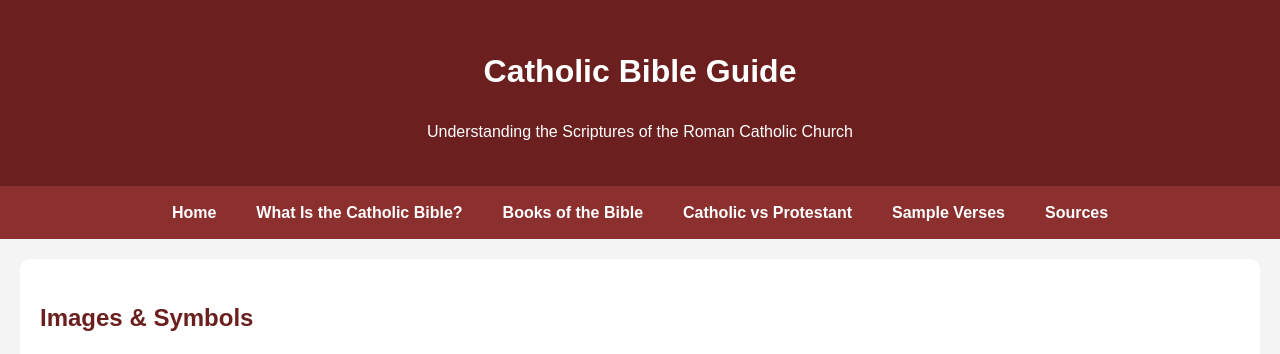
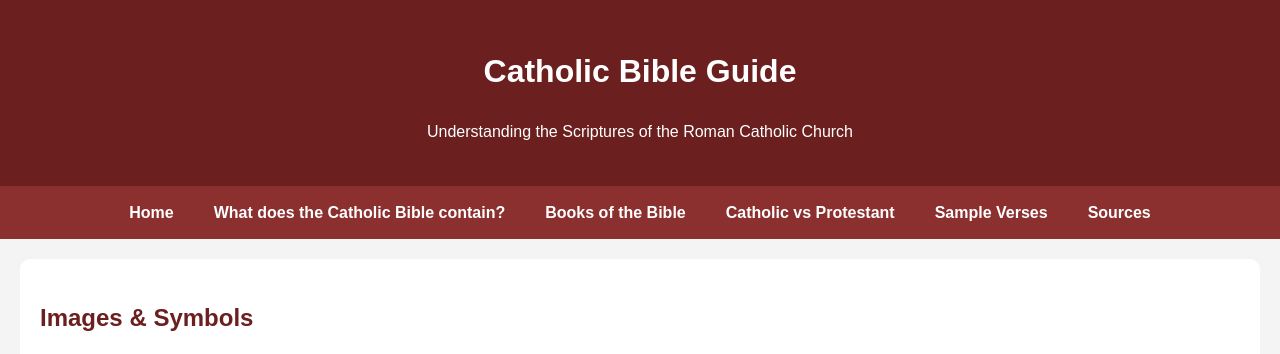
Before and after one commit to gpbiera6-web/catholic-bible-site, a plain HTML site: page index.html in a window 1280 px wide. Shown: the top 354 px of the page. Drawn offline with Linux system fonts and the light colour scheme.

Commit message:
Update index.html

```diff
--- a/index.html
+++ b/index.html
@@ -71,7 +71,7 @@
 
 <nav>
   <a href="#home">Home</a>
-  <a href="#about">What Is the Catholic Bible?</a>
+  <a href="#about">What does the Catholic Bible contain?</a>
   <a href="#books">Books of the Bible</a>
   <a href="#comparison">Catholic vs Protestant</a>
   <a href="#verses">Sample Verses</a>
```
